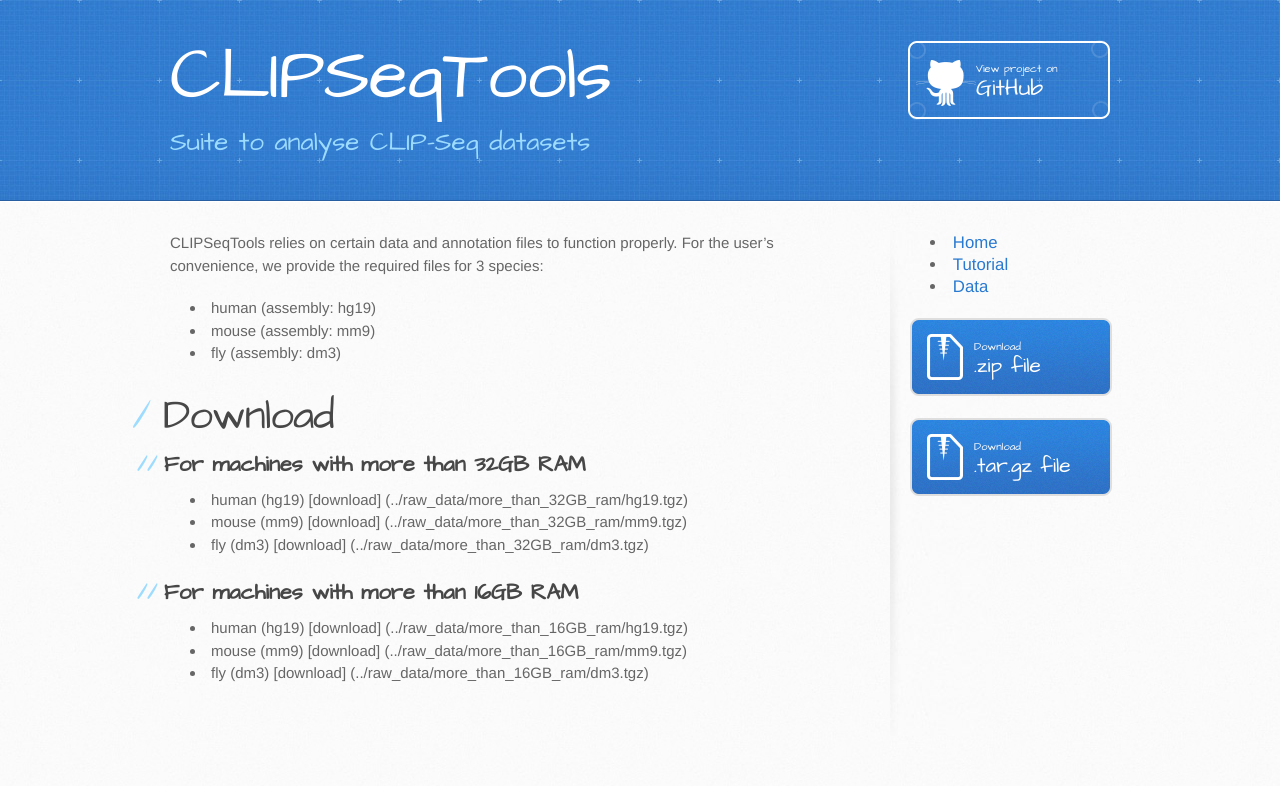
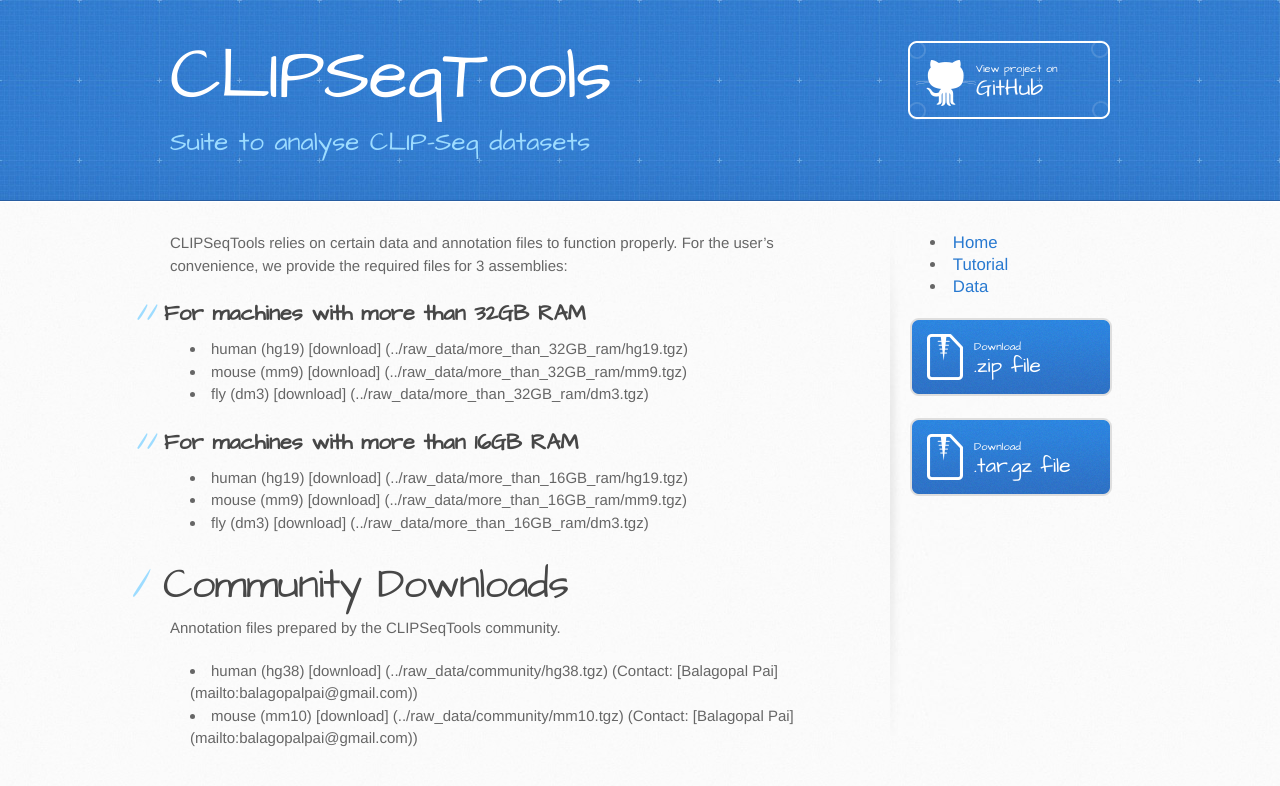
Before and after one commit to mnsmar/clipseqtools, a Jekyll site: the page built from data/index.md, in a window 1280 px wide. Shown: the top 786 px of the page. Built offline with Jekyll 4.4.1, drawn with Linux system fonts in a browser that asks for light colours; Markdown is read by kramdown in place of the engine named in the settings.

Commit message:
data: Add download links for community annotation (hg38, mm10)

```diff
--- a/data/index.md
+++ b/data/index.md
@@ -5,13 +5,7 @@ title: CLIPSeqTools-Data
 
 _CLIPSeqTools_ relies on certain data and annotation files to function
 properly. For the user's convenience, we provide the required files for 3
-species:
-
-* human (assembly: hg19)
-* mouse (assembly: mm9)
-* fly (assembly: dm3)
-
-# Download
+assemblies:
 
 ## For machines with **more** than 32GB RAM
 
@@ -24,3 +18,9 @@ species:
 * human (hg19) [download] (../raw_data/more_than_16GB_ram/hg19.tgz)
 * mouse (mm9)  [download] (../raw_data/more_than_16GB_ram/mm9.tgz)
 * fly (dm3)   [download] (../raw_data/more_than_16GB_ram/dm3.tgz)
+
+# Community Downloads
+Annotation files prepared by the CLIPSeqTools community.
+
+* human (hg38) [download] (../raw_data/community/hg38.tgz) (Contact: [Balagopal Pai] (mailto:balagopalpai@gmail.com))
+* mouse (mm10) [download] (../raw_data/community/mm10.tgz) (Contact: [Balagopal Pai] (mailto:balagopalpai@gmail.com))
```
